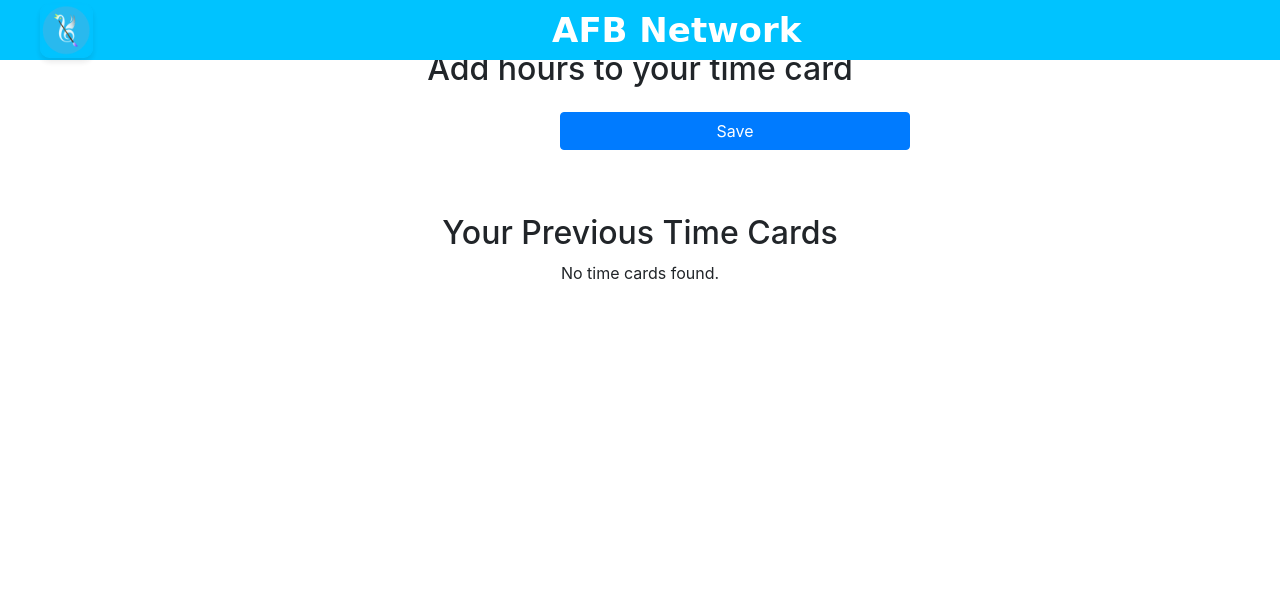
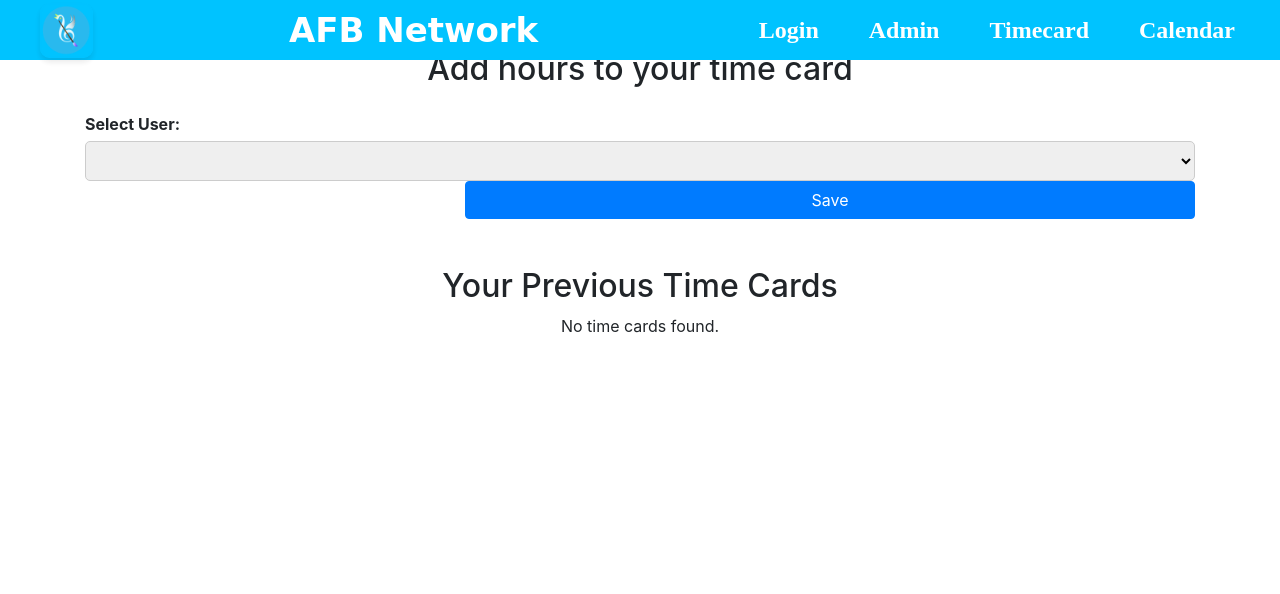
Before and after one commit to lm1298/EmployeeNetwork-Dashboard, a Django app: page /timecard/2/ in a window 1280 px wide. Shown: the top 594 px of the page. Run offline with Django 5.2, Linux system fonts and the light colour scheme; data comes from the database, SQL or seed files in the repository; both versions use the stored data as it was after the commit; lists and menus that the app fills with data are empty; some libraries are stand-ins or nearby versions.

Commit message:
update header template for all pages

```diff
--- a/afb_network/source/static/css/profile.css
+++ b/afb_network/source/static/css/profile.css
@@ -38,7 +38,26 @@
     font-size: 24px;
     font-weight: bold;
 }
-
+nav ul {
+    list-style: none;
+    padding: 0;
+    margin: 0;
+    display: flex;
+    justify-content: space-around;
+}
+nav ul li {
+    margin: 0 25px;
+}
+nav ul li a {
+    text-decoration: none;
+    font-size: 24px;
+    font-family: 'Lucida Handwriting';
+    font-weight: bolder;
+    color: white;
+}
+nav ul li a:hover {
+    color: white;
+}
 section {
     width: 100%;
     margin: 0;
--- a/afb_network/source/templates/base.html
+++ b/afb_network/source/templates/base.html
@@ -31,6 +31,14 @@
     <header class="header">
         <img src="{% static 'images/logo.png' %}" alt="Logo" class="logo">
         <div class="title">AFB Network</div>
+        <nav>
+            <ul>
+                <li><a href="{% url 'login' %}">Login</a></li>
+                <li><a href="/admin/">Admin</a></li>
+                <li><a href="{% url 'timecard_entry' %}">Timecard</a></li>
+                <li><a href="{% url 'user_calendar' user_id=request.user.id %}">Calendar</a></li>
+            </ul>
+        </nav>
     </header>
 
     {% block content %}
--- a/afb_network/source/templates/timecard.html
+++ b/afb_network/source/templates/timecard.html
@@ -14,8 +14,21 @@
             margin-top: 50px;
         }
 
+        .form-group {
+            margin-bottom: 15px;
+        }
         .form-group label {
+            display: block;
+            margin-bottom: 5px;
             font-weight: bold;
+        }
+        .form-group input,
+        .form-group select {
+            width: 100%;
+            padding: 8px;
+            box-sizing: border-box;
+            border: 1px solid #ccc;
+            border-radius: 5px;
         }
 
         .card {
@@ -45,10 +58,14 @@
 
 <body>
     <div class="container">
-        <div class="row">
-            <div class="col-md-6 offset-md-3">
         <h2 class="text-center mb-4">Add hours to your time card</h2>
         <form method="post" class="form-group">
+            <label for="user_id">Select User:</label>
+            <select name="user_id" id="user_id" required>
+                {% for employee in users %}
+                <option value="{{ user.id }}">{{ employee.username }}</option>
+                {% endfor %}
+            </select>
             {% csrf_token %}
             {% for field in form %}
             <div class="form-group row">
@@ -64,9 +81,6 @@
             <div class="form-group row">
                 <div class="col-sm-8 offset-sm-4">
                     <button type="submit" class="btn btn-primary btn-block">Save</button>
-                        </div>
-                    </div>
-                </form>
                 </div>
             </div>
             {% if messages %}
@@ -90,6 +104,7 @@
                             <div class="card mb-3">
                                 <div class="card-body">
                                     <p><strong>Date:</strong> {{ timecard.date }}</p>
+                                    <p><strong>User:</strong> {{timecard.employee}}</p>
                                     <p><strong>Hours Worked:</strong> {{ timecard.work_hours }}</p>
                                     <p><strong>Description:</strong> {{ timecard.description }}</p>
                                     <a href="{% url 'edit_timecard' timecard.id %}" class="btn btn-primary">Edit</a>
@@ -105,6 +120,7 @@
                 </div>
             </div>
     </div>
+
     <!-- Include Bootstrap JS and dependencies -->
     <script src="https://code.jquery.com/jquery-3.5.1.slim.min.js"></script>
     <script src="https://cdn.jsdelivr.net/npm/@popperjs/core@2.9.2/dist/umd/popper.min.js"></script>
--- a/afb_network/views.py
+++ b/afb_network/views.py
@@ -142,7 +142,7 @@
         form = TimeCardForm(request.POST)
         if form.is_valid():
             timecard = form.save(commit=False)
-            timecard.user = user
+            timecard.user = User.objects.get(id=request.POST.get('user_id'))
             timecard.save()
             messages.success(request, 'Timecard submitted successfully.')
             return redirect('timecard_entry')
@@ -151,11 +151,13 @@
 
     employee = get_object_or_404(EmployeeProfile, user=user)
     time_entries = TimeEntry.objects.filter(employee=employee)
+    users = User.objects.all()
     context = {'time_entries': time_entries}
 
     return render(request, 'timecard.html', {
         'form': form,
-        'user_timecards': time_entries
+        'user_timecards': time_entries,
+        'users': users
     })
 
 
--- a/afbnetwork/settings.py
+++ b/afbnetwork/settings.py
@@ -162,3 +162,5 @@
         'OAUTH_PKCE_ENABLED': True,
     }
 }
+LOGIN_REDIRECT_URL = '/'
+LOGOUT_REDIRECT_URL = '/'
```
Also changed, not shown: afb_network/source/templates/login.html (+4 -6 lines), afb_network/source/templates/profile_list.html (+9 -0 lines), db.sqlite3. Lines whose indentation alone changed are shown as unchanged.
